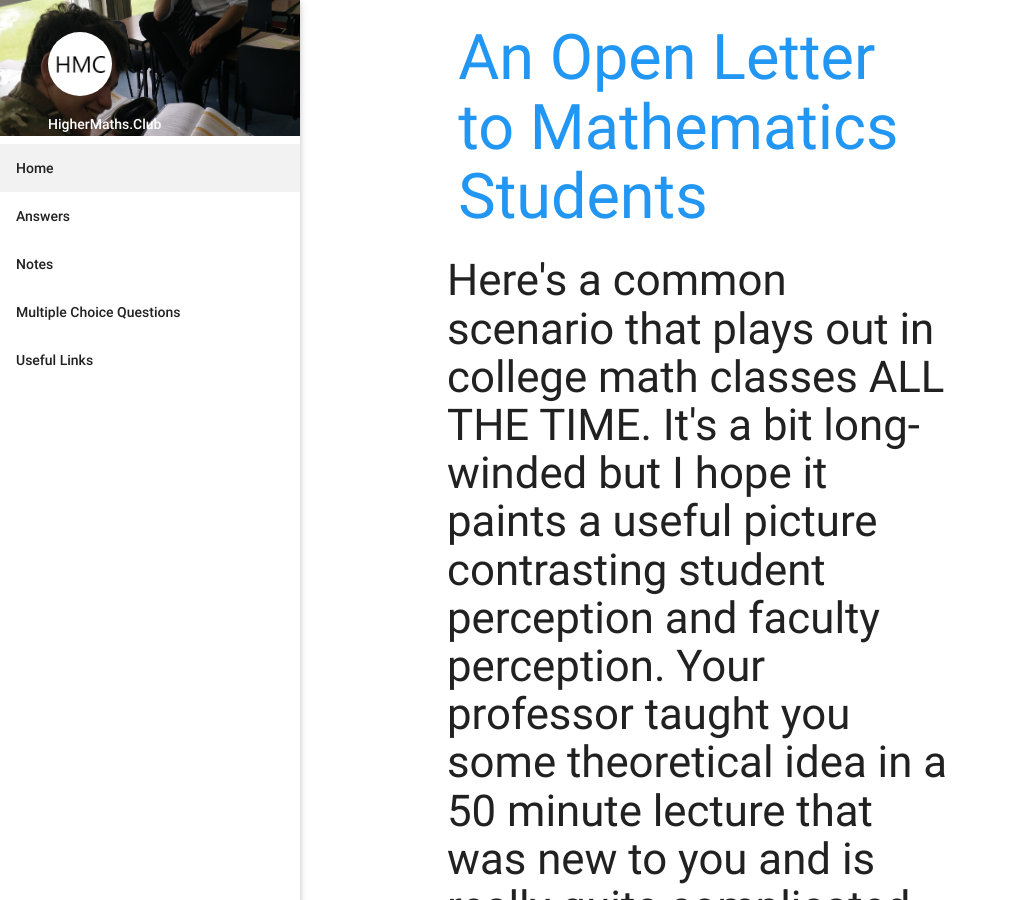
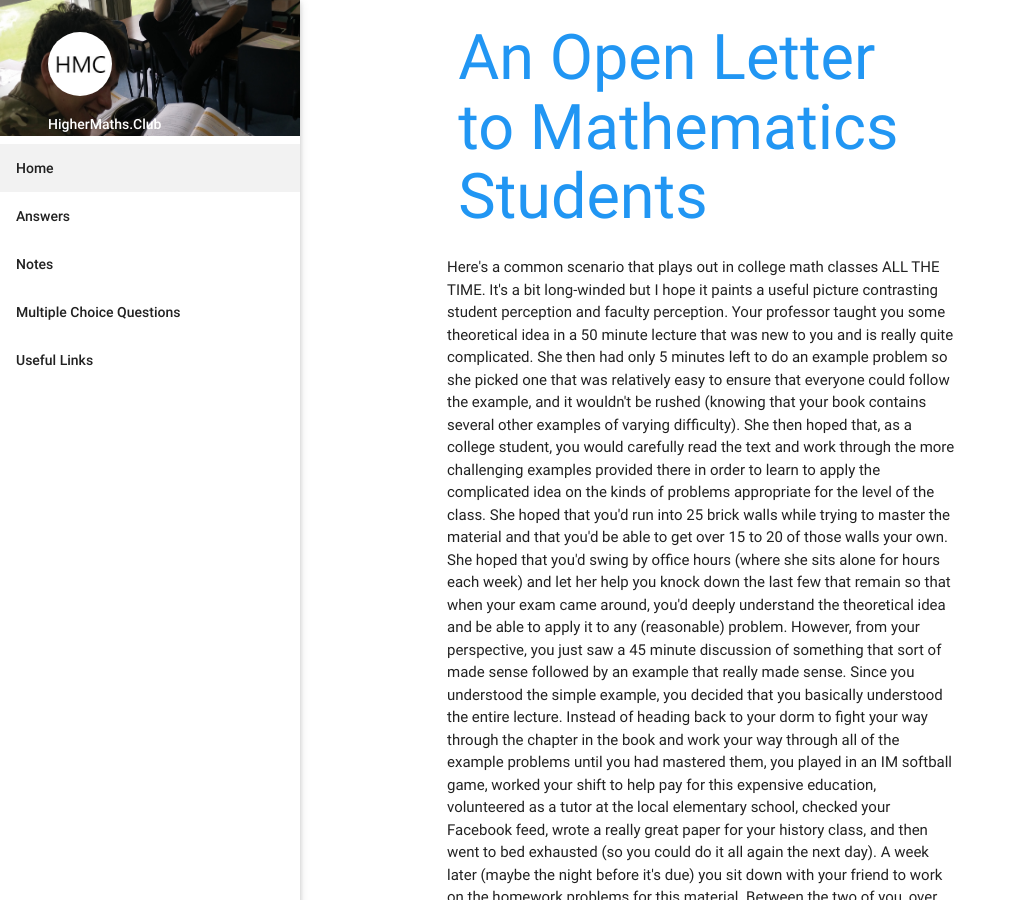
Before and after one commit to Harctona/MASecurity, a Jekyll site: the page built from index.html, in a window 1280 px wide and 900 px high, scrolled down 337 px. Shown: the whole window, without its empty margins (0-1017 px from the left). Built offline with Jekyll 4.4.1, drawn with Linux system fonts in a browser that asks for light colours; nearby versions of some CDN libraries.

Commit message:
Update index.html

```diff
--- a/index.html
+++ b/index.html
@@ -6,7 +6,7 @@ desc: "Useful resources for Higher Mathematics pupils."
 permalink: /
 ---
 <h1 class="col s12 header blue-text">An Open Letter to Mathematics Students</h1>
-<h3 class="caption">Here's a common scenario that plays out in college math classes ALL THE TIME.  It's a bit long-winded but I hope it paints a useful picture contrasting student perception and faculty perception.
+<p class="caption">Here's a common scenario that plays out in college math classes ALL THE TIME.  It's a bit long-winded but I hope it paints a useful picture contrasting student perception and faculty perception.
 
 Your professor taught you some theoretical idea in a 50 minute lecture that was new to you and is really quite complicated.  She then had only 5 minutes left to do an example problem so she picked one that was relatively easy to ensure that everyone could follow the example, and it wouldn't be rushed (knowing that your book contains several other examples of varying difficulty).  She then hoped that, as a college student, you would carefully read the text and work through the more challenging examples provided there in order to learn to apply the complicated idea on the kinds of problems appropriate for the level of the class.  She hoped that you'd run into 25 brick walls while trying to master the material and that you'd be able to get over 15 to 20 of those walls your own.  She hoped that you'd swing by office hours (where she sits alone for hours each week) and let her help you knock down the last few that remain so that when your exam came around, you'd deeply understand the theoretical idea and be able to apply it to any (reasonable) problem.
 
@@ -18,4 +18,4 @@ A few weeks after that, you sit down to take a test, on your own, with no help f
 
 You walk away thinking that "1+1" is all you were taught, but you don't recognize that "1+1" is simply all you learned.  You were supposed to master much more by working long hours on your own with the book, wrestling with difficult concepts, and coming to office hours to ask the inevitable questions that you couldn't resolve on your own.  But you didn't.  You had other classes, other priorities, and other obligations.  You didn't love the subject enough to immerse yourself in it.  Your professor understands.  In fact, she's probably even sympathetic to the point that she gives you a C- when you really deserve an F (or a B+ when you really deserve a C).
 
-Later, you find out that 3 students scored near 100% on the exam, and you assume they must be math geniuses and dismiss the possibility that you could ever duplicate the feat when the truth is (or might be) that you could do just as well if you were willing to spend 15 hours per week on the class rather than 4. </h3>
+Later, you find out that 3 students scored near 100% on the exam, and you assume they must be math geniuses and dismiss the possibility that you could ever duplicate the feat when the truth is (or might be) that you could do just as well if you were willing to spend 15 hours per week on the class rather than 4. </p>
```
